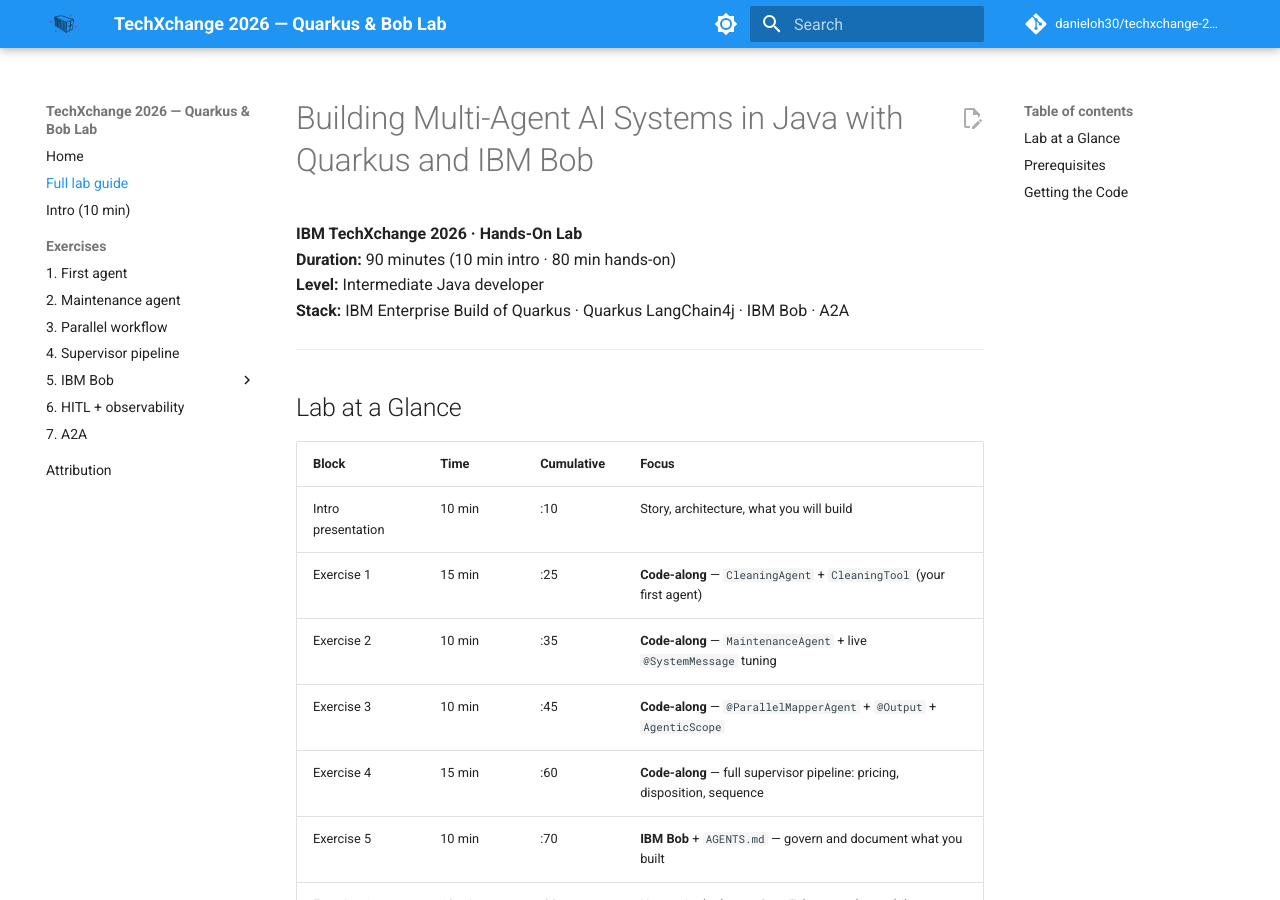
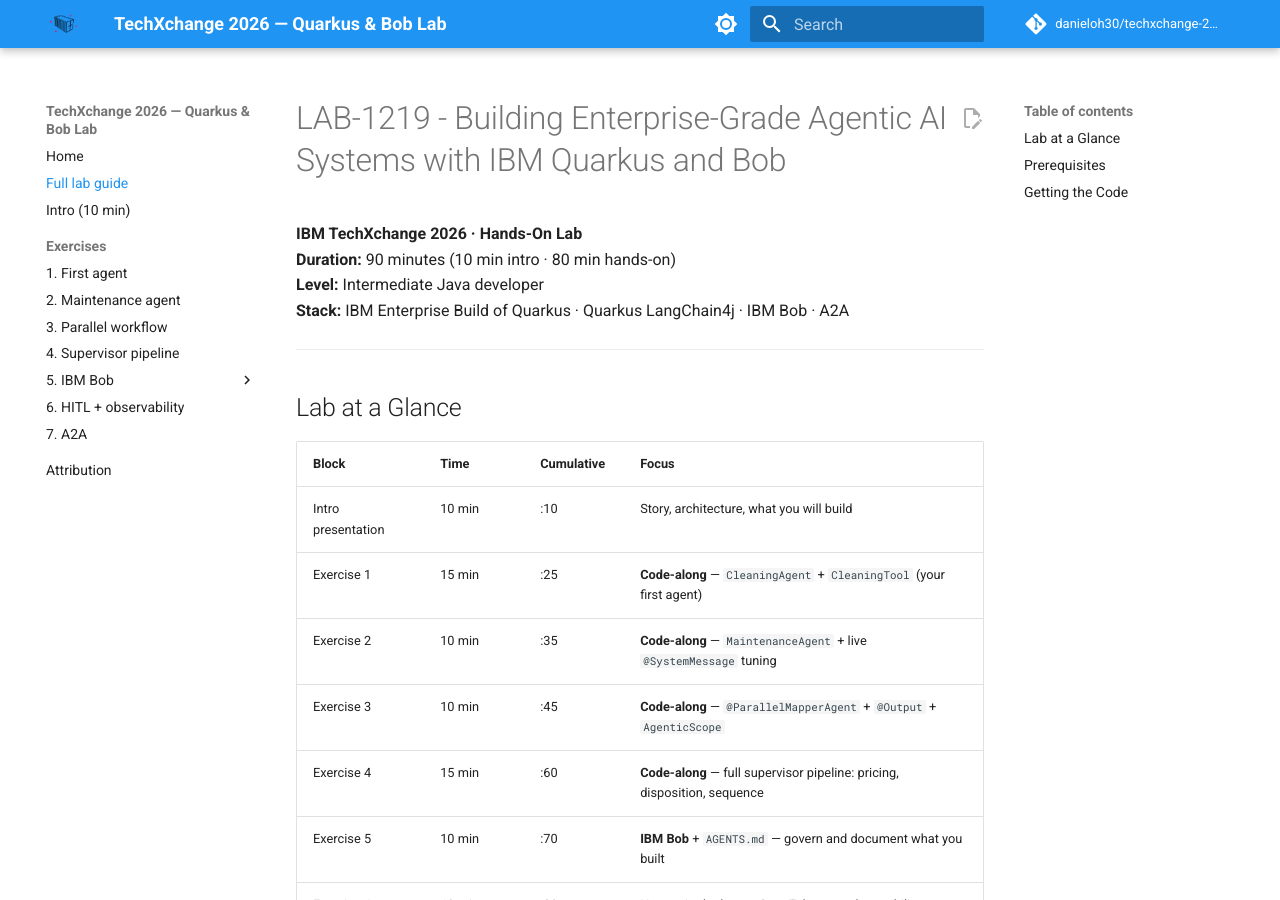
Before and after one commit to danieloh30/techxchange-2026-quarkus-bob-lab, an MkDocs documentation site: the page built from docs/LAB_GUIDE.md, in a window 1280 px wide and 900 px high. Built offline with MkDocs 1.6.1 and Material for MkDocs 9.7.7, drawn with Linux system fonts in a browser that asks for light colours; comment, search, counter and statistics services are not loaded; some of the changed text lies outside the part shown.

Commit message:
docs: update lab title to LAB-1219 - Building Enterprise-Grade Agentic AI Systems with IBM Quarkus and Bob

```diff
--- a/docs/LAB_GUIDE.md
+++ b/docs/LAB_GUIDE.md
@@ -1,4 +1,4 @@
-# Building Multi-Agent AI Systems in Java with Quarkus and IBM Bob
+# LAB-1219 - Building Enterprise-Grade Agentic AI Systems with IBM Quarkus and Bob
 
 **IBM TechXchange 2026 · Hands-On Lab**
 **Duration:** 90 minutes (10 min intro · 80 min hands-on)
@@ -582,7 +582,7 @@ Your answer directly shapes next year's lab content.
 
 # Appendix C — Abstract (for TechXchange catalog)
 
-**Session title:** Building Multi-Agent AI Systems in Java with Quarkus and IBM Bob
+**Session title:** LAB-1219 - Building Enterprise-Grade Agentic AI Systems with IBM Quarkus and Bob
 
 **Abstract:**
 
--- a/mkdocs.yml
+++ b/mkdocs.yml
@@ -1,5 +1,5 @@
 site_name: TechXchange 2026 — Quarkus & Bob Lab
-site_description: Building Multi-Agent AI Systems in Java with Quarkus and IBM Bob
+site_description: LAB-1219 - Building Enterprise-Grade Agentic AI Systems with IBM Quarkus and Bob
 site_author: IBM TechXchange Lab
 site_url: https://danieloh30.github.io/techxchange-2026-quarkus-bob-lab/
 
```
Also changed, not shown: README.md (+1 -1 lines), docs/index.md (+1 -1 lines).
